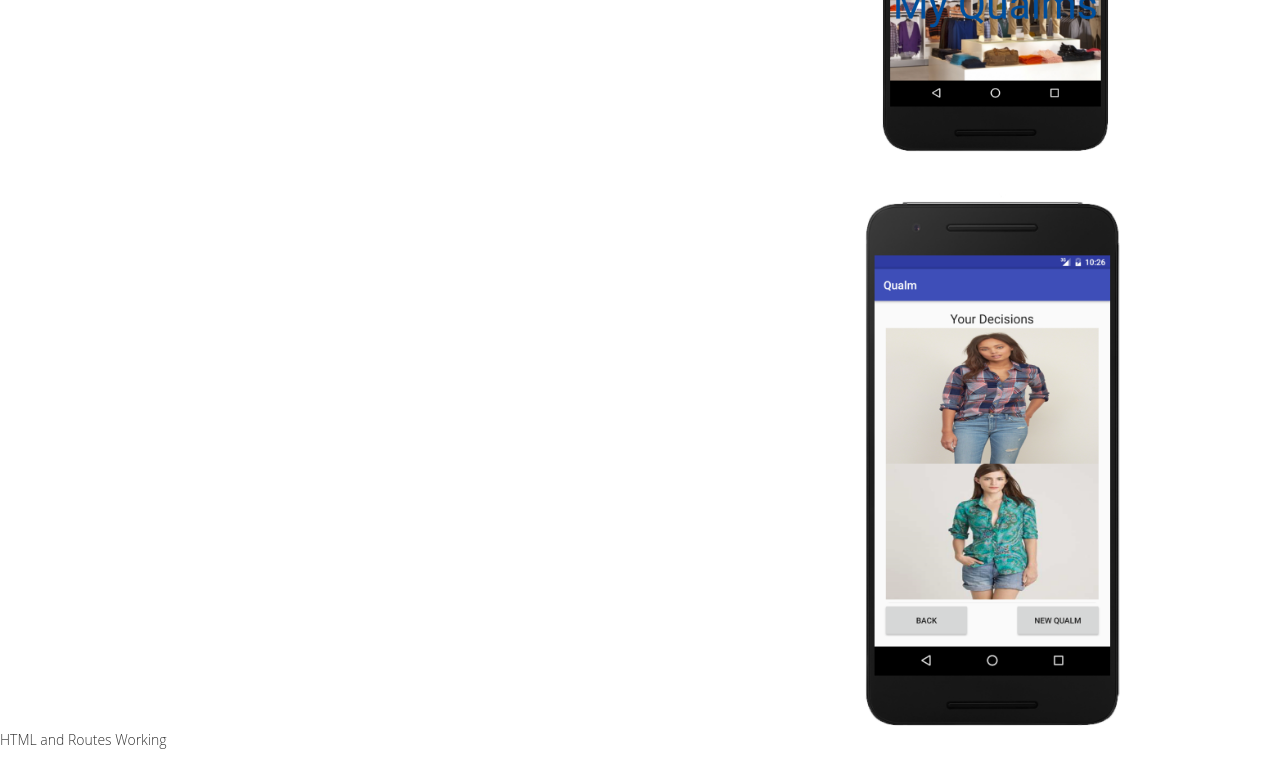
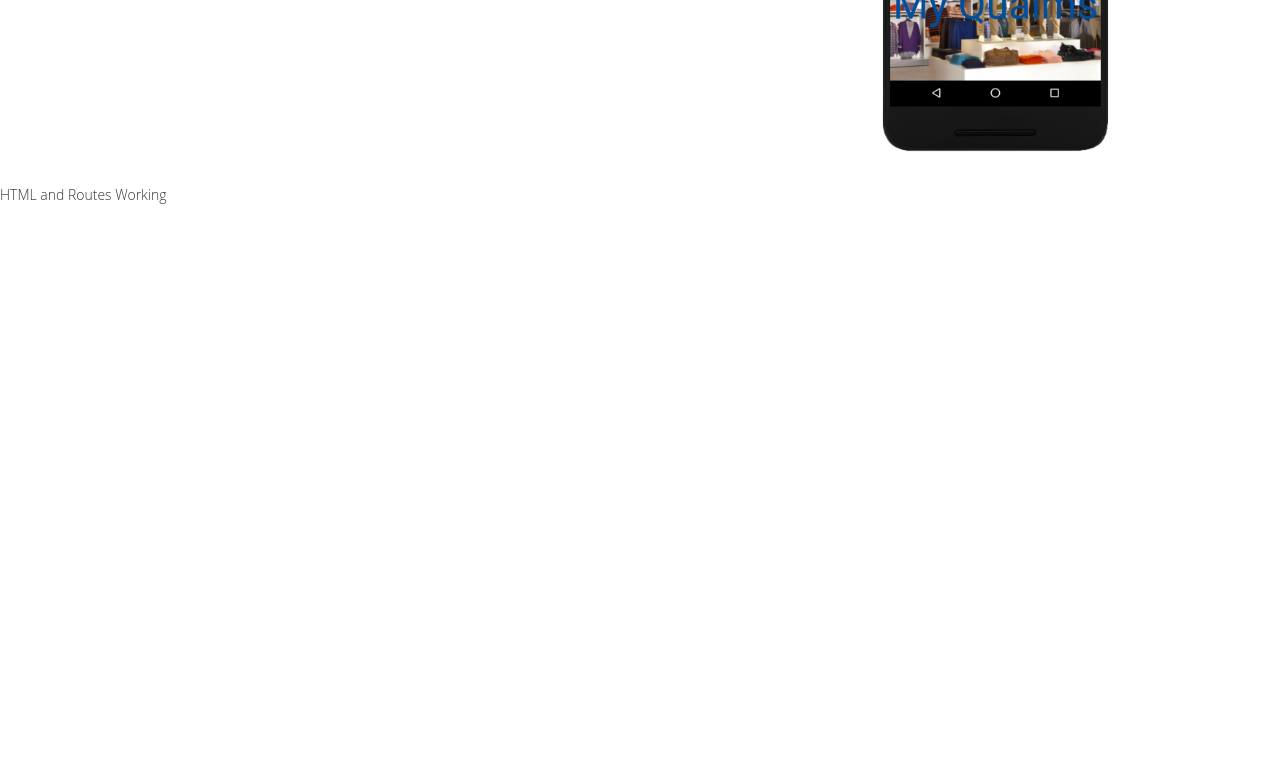
Before and after one commit to juneshaw/qualm-landing-page, a website: page index.html in a window 1280 px wide. Shown: the part 413-1173 px from the top of the page. After the commit the page ends 800 px from the top, so only its background shows below. Drawn offline with nearby package versions, Linux system fonts and the light colour scheme; some packages are replaced by stand-ins of ours.

```diff
--- a/index.html
+++ b/index.html
@@ -48,7 +48,6 @@
         </div>
         <div class="col-sm-4">
           <img src="./public/images/qualm.png">
-          <img src="./public/images/shirts.png">
         </div>
       </div>
 
```
Also changed, not shown: public/images/SHOES.png.
